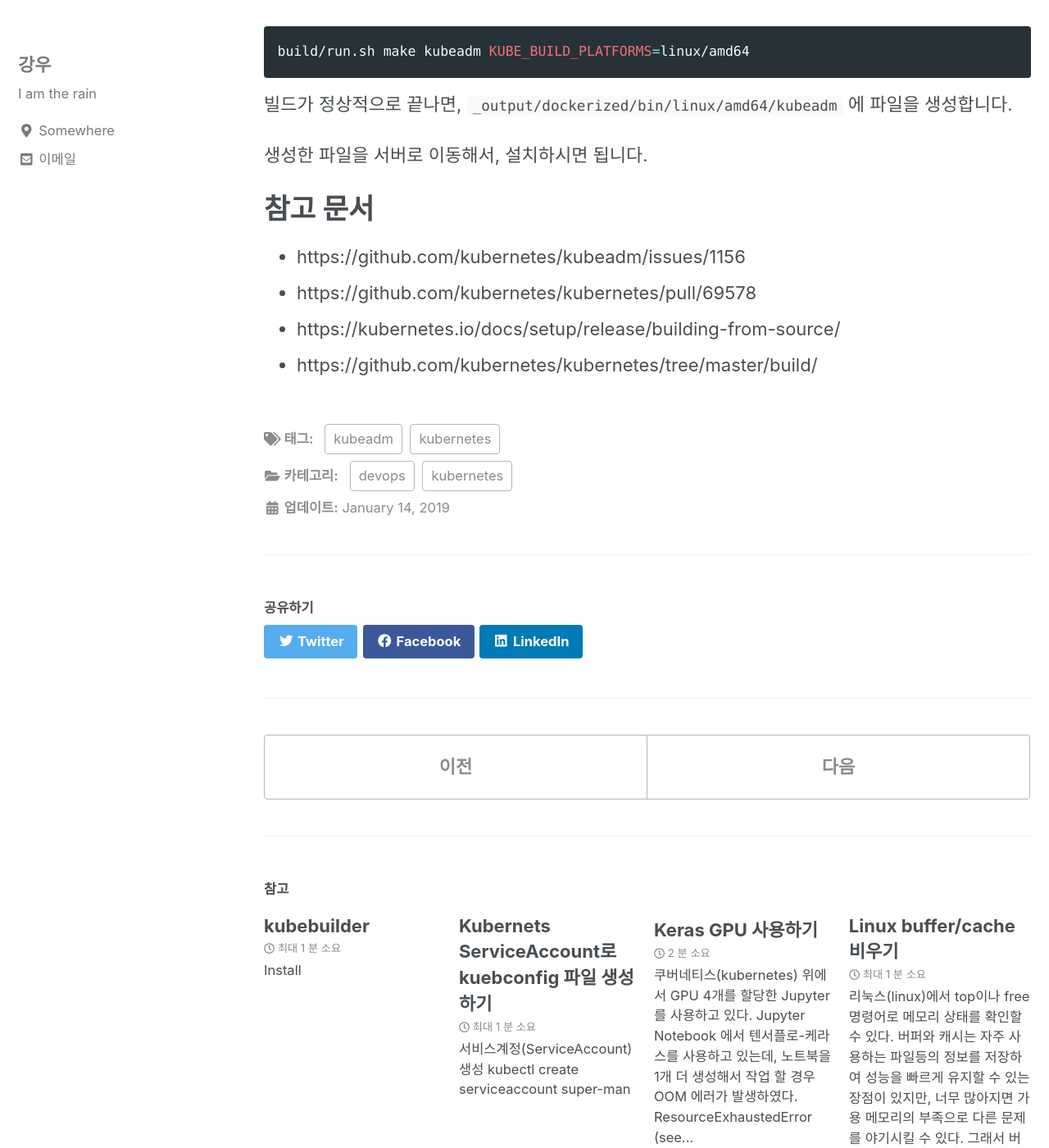
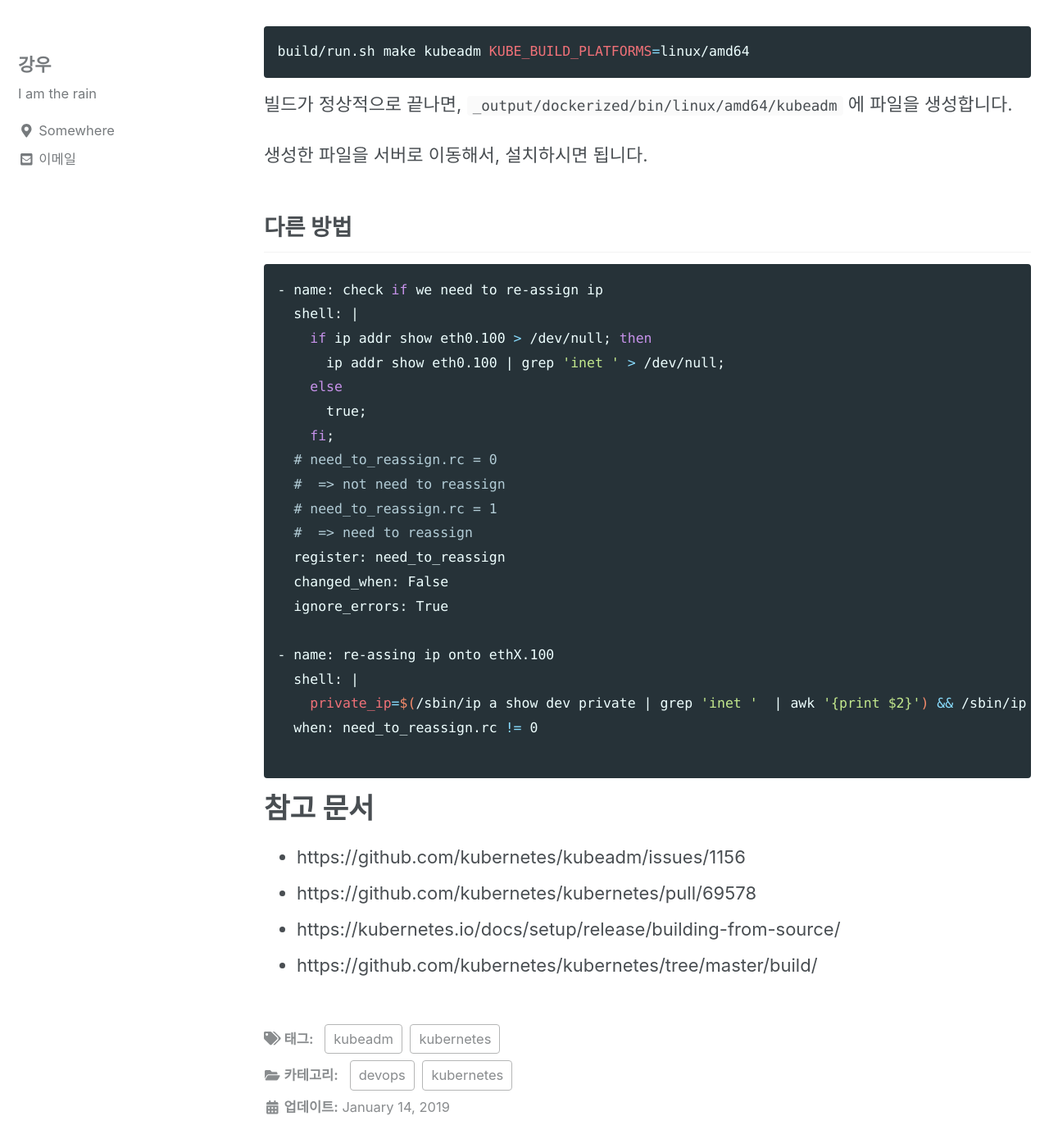
Before and after one commit to kangwoo/kangwoo.github.io, a Jekyll site: the page built from _posts/2019-01-15-kubeadm-unable-to-select-an-ip-from-default-routes.md, in a window 1280 px wide and 1400 px high, scrolled down 2343 px. Shown: the whole window at 82% size. Built offline with Jekyll 4.4.1, drawn with Linux system fonts in a browser that asks for light colours; cached includes are drawn as plain includes; nearby versions of some CDN libraries.

````diff
--- a/_posts/2019-01-15-kubeadm-unable-to-select-an-ip-from-default-routes.md
+++ b/_posts/2019-01-15-kubeadm-unable-to-select-an-ip-from-default-routes.md
@@ -79,6 +79,31 @@ build/run.sh make kubeadm KUBE_BUILD_PLATFORMS=linux/amd64
 생성한 파일을 서버로 이동해서, 설치하시면 됩니다.
 
 
+## 다른 방법
+```bash
+- name: check if we need to re-assign ip
+  shell: |
+    if ip addr show eth0.100 > /dev/null; then
+      ip addr show eth0.100 | grep 'inet ' > /dev/null;
+    else
+      true;
+    fi;
+  # need_to_reassign.rc = 0
+  #  => not need to reassign
+  # need_to_reassign.rc = 1
+  #  => need to reassign
+  register: need_to_reassign
+  changed_when: False
+  ignore_errors: True
+
+- name: re-assing ip onto ethX.100
+  shell: |
+    private_ip=$(/sbin/ip a show dev private | grep 'inet '  | awk '{print $2}') && /sbin/ip addr add ${private_ip} dev eth0.100 && /sbin/ip addr add ${private_ip} dev eth1.100
+  when: need_to_reassign.rc != 0
+
+```
+
+
 # 참고 문서
 - https://github.com/kubernetes/kubeadm/issues/1156
 - https://github.com/kubernetes/kubernetes/pull/69578
````
Also changed, not shown: _posts/2018-08-02-nvidia-docker2.md (+3 -3 lines).
